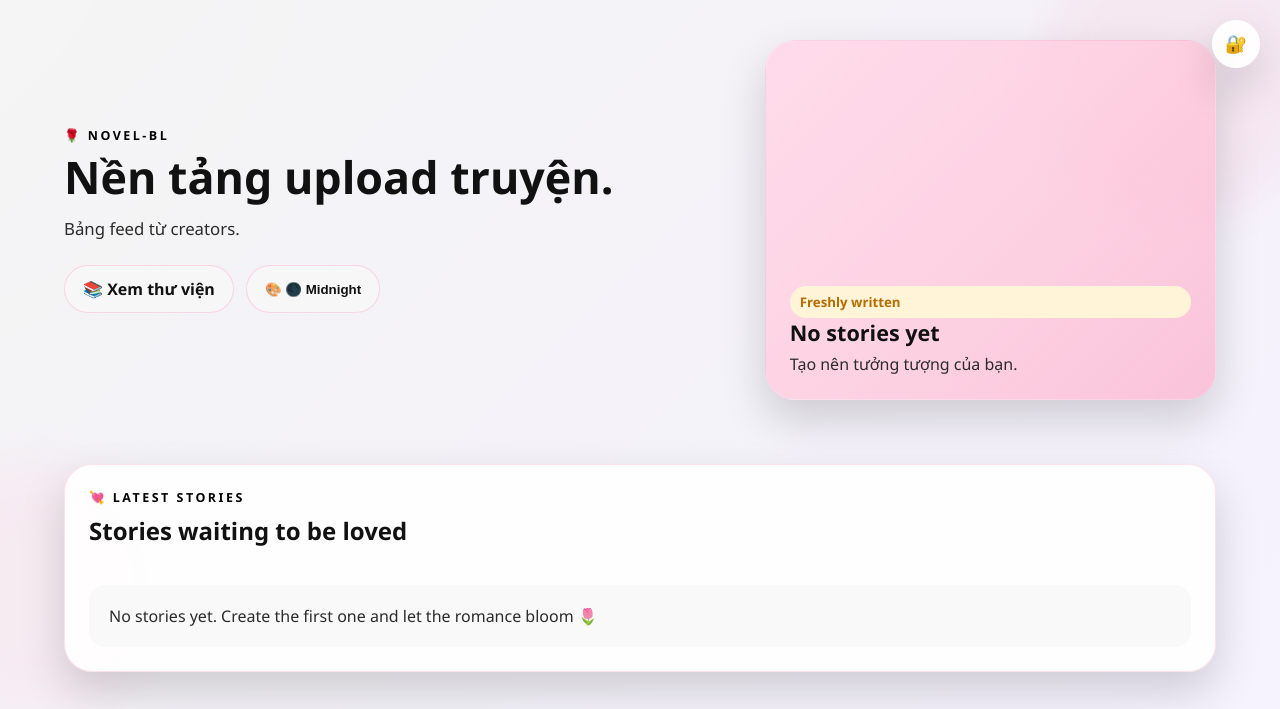
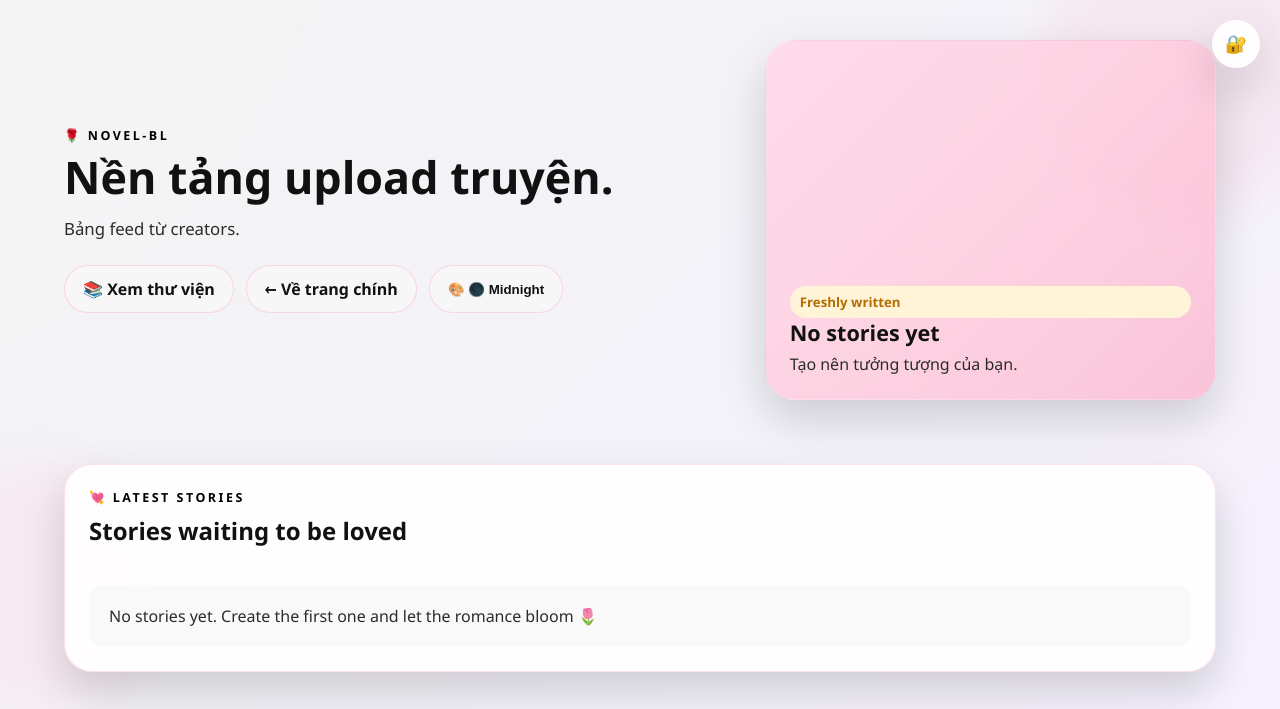
Before and after one commit to Mori-Ran/truy-n, a Flask app: page / in a window 1280 px wide. Shown: the top 709 px of the page. Run offline with Flask 3, Linux system fonts and the light colour scheme.

Commit message:
nut đủ

```diff
--- a/templates/index.html
+++ b/templates/index.html
@@ -51,6 +51,7 @@
             <a href="{{ url_for('status_page') }}" class="btn btn--ghost admin-only" title="Xem trạng thái backup/restore">📊 Status</a>
           {% endif %}
           <a href="#library" class="btn btn--ghost" aria-label="Read stories" title="Read stories">📚 Xem thư viện</a>
+          <a href="https://web-production-3ff18.up.railway.app" class="btn btn--ghost" aria-label="Về trang chính" title="Về trang chính">← Về trang chính</a>
           <button type="button" id="themeToggle" class="btn btn--ghost theme-toggle" aria-label="Switch theme" title="Switch theme">🎨 Change theme</button>
         </div>
       </div>
```
